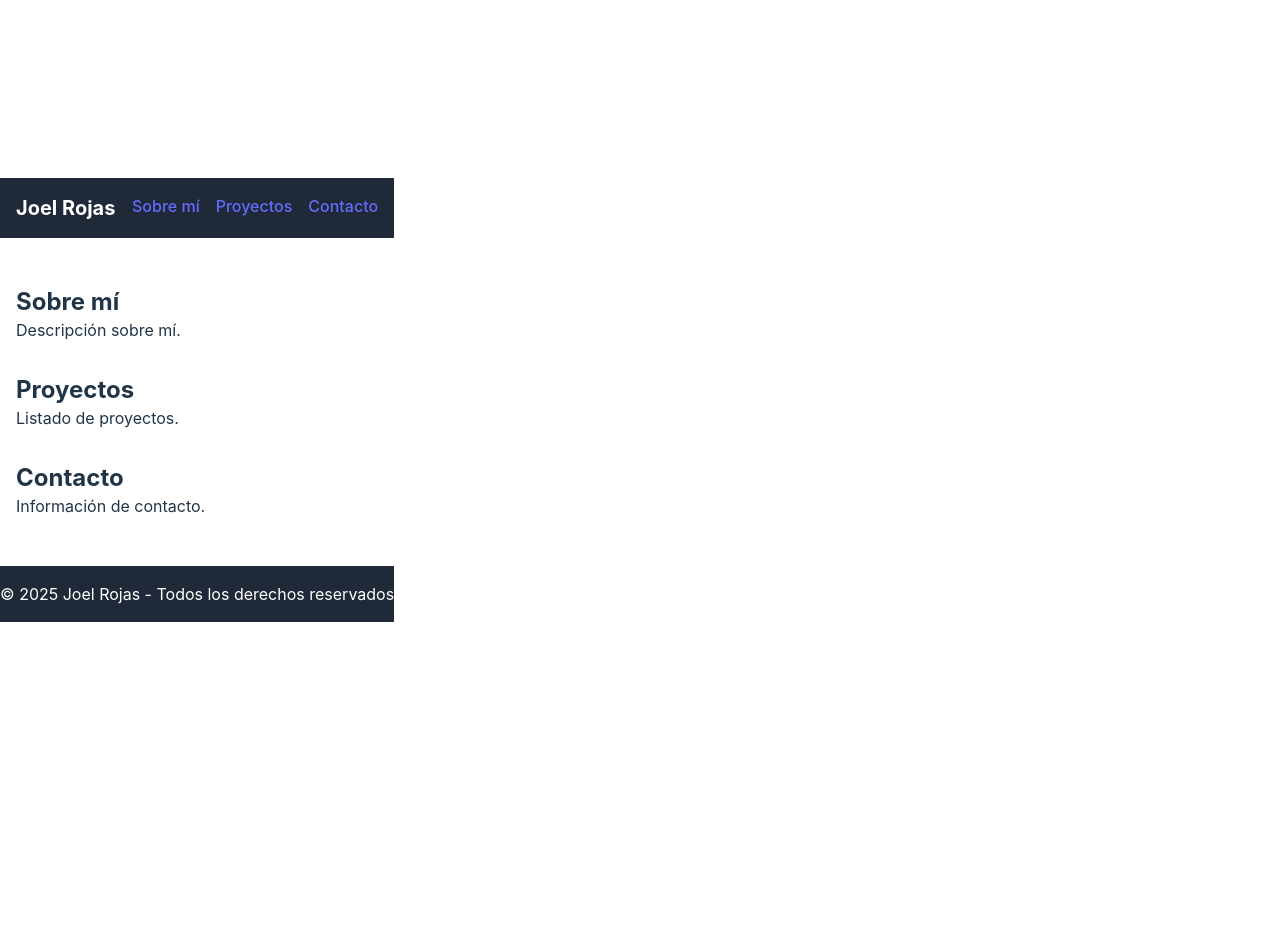
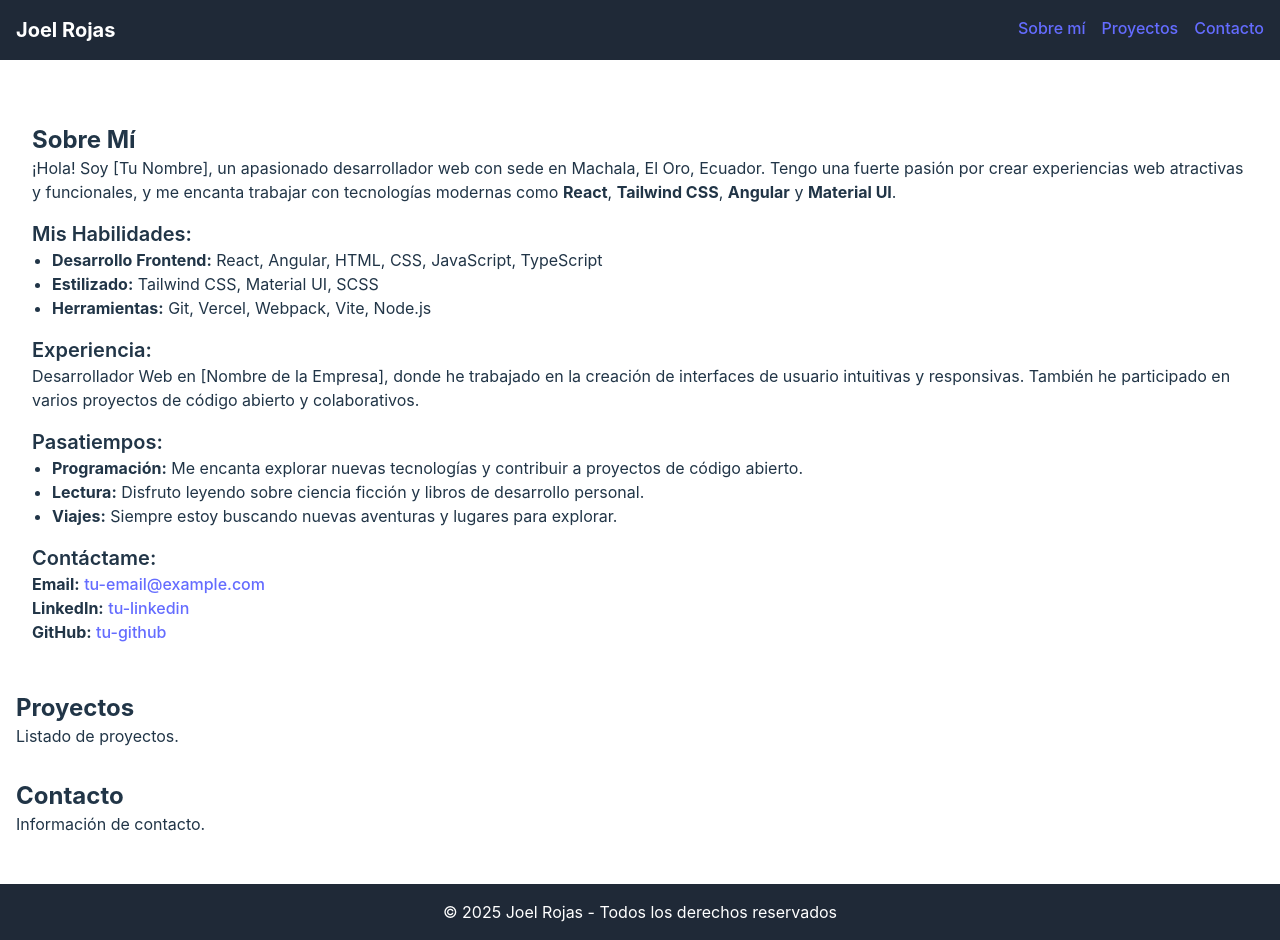
Before and after one commit to xtaxx12/My_Portfolio, a React (Vite) app: page / in a window 1280 px wide. Before the commit the page ends 800 px from the top, so only its background shows below. Built offline with nearby package versions, Linux system fonts and the light colour scheme.

Commit message:
Add AboutMe component and integrate into App layout

```diff
--- a/src/App.tsx
+++ b/src/App.tsx
@@ -1,16 +1,14 @@
 import { Fragment } from "react";
 import Navbar from "./components/Navbar";
 import Footer from "./components/Footer";
+import AboutMe from "./pages/aboutMe"; // Importa el componente AboutMe
 
 export default function App() {
   return (
     <Fragment>
       <Navbar />
       <main className="container mx-auto p-4">
-        <section id="about" className="my-8">
-          <h2 className="text-2xl font-bold">Sobre mí</h2>
-          <p>Descripción sobre mí.</p>
-        </section>
+        <AboutMe />
         <section id="projects" className="my-8">
           <h2 className="text-2xl font-bold">Proyectos</h2>
           <p>Listado de proyectos.</p>
--- /dev/null
+++ b/src/pages/aboutMe.tsx
@@ -0,0 +1,36 @@
+
+
+const AboutMe = () => {
+  return (
+    <section id="about" className="my-8 container mx-auto p-4">
+      <h2 className="text-2xl font-bold">Sobre Mí</h2>
+      <p>
+        ¡Hola! Soy [Tu Nombre], un apasionado desarrollador web con sede en Machala, El Oro, Ecuador. Tengo una fuerte pasión por crear experiencias web atractivas y funcionales, y me encanta trabajar con tecnologías modernas como <strong>React</strong>, <strong>Tailwind CSS</strong>, <strong>Angular</strong> y <strong>Material UI</strong>.
+      </p>
+      <h3 className="text-xl font-semibold mt-4">Mis Habilidades:</h3>
+      <ul className="list-disc ml-5">
+        <li><strong>Desarrollo Frontend:</strong> React, Angular, HTML, CSS, JavaScript, TypeScript</li>
+        <li><strong>Estilizado:</strong> Tailwind CSS, Material UI, SCSS</li>
+        <li><strong>Herramientas:</strong> Git, Vercel, Webpack, Vite, Node.js</li>
+      </ul>
+      <h3 className="text-xl font-semibold mt-4">Experiencia:</h3>
+      <p>
+        Desarrollador Web en [Nombre de la Empresa], donde he trabajado en la creación de interfaces de usuario intuitivas y responsivas. También he participado en varios proyectos de código abierto y colaborativos.
+      </p>
+      <h3 className="text-xl font-semibold mt-4">Pasatiempos:</h3>
+      <ul className="list-disc ml-5">
+        <li><strong>Programación:</strong> Me encanta explorar nuevas tecnologías y contribuir a proyectos de código abierto.</li>
+        <li><strong>Lectura:</strong> Disfruto leyendo sobre ciencia ficción y libros de desarrollo personal.</li>
+        <li><strong>Viajes:</strong> Siempre estoy buscando nuevas aventuras y lugares para explorar.</li>
+      </ul>
+      <h3 className="text-xl font-semibold mt-4">Contáctame:</h3>
+      <p>
+        <strong>Email:</strong> <a href="mailto:tu-email@example.com">tu-email@example.com</a><br />
+        <strong>LinkedIn:</strong> <a href="https://www.linkedin.com/in/tu-usuario">tu-linkedin</a><br />
+        <strong>GitHub:</strong> <a href="https://github.com/tu-usuario">tu-github</a>
+      </p>
+    </section>
+  );
+};
+
+export default AboutMe;
```
